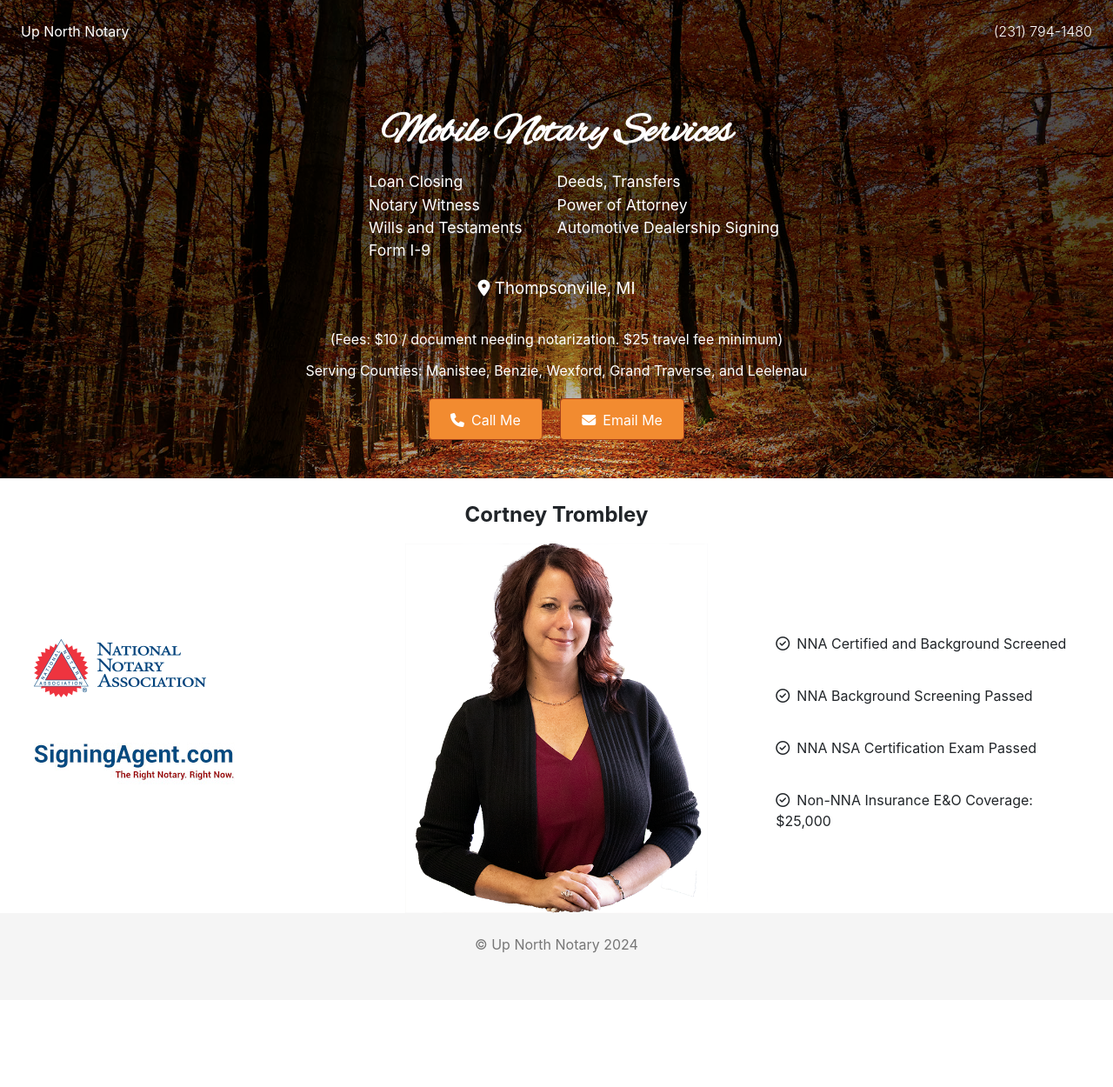
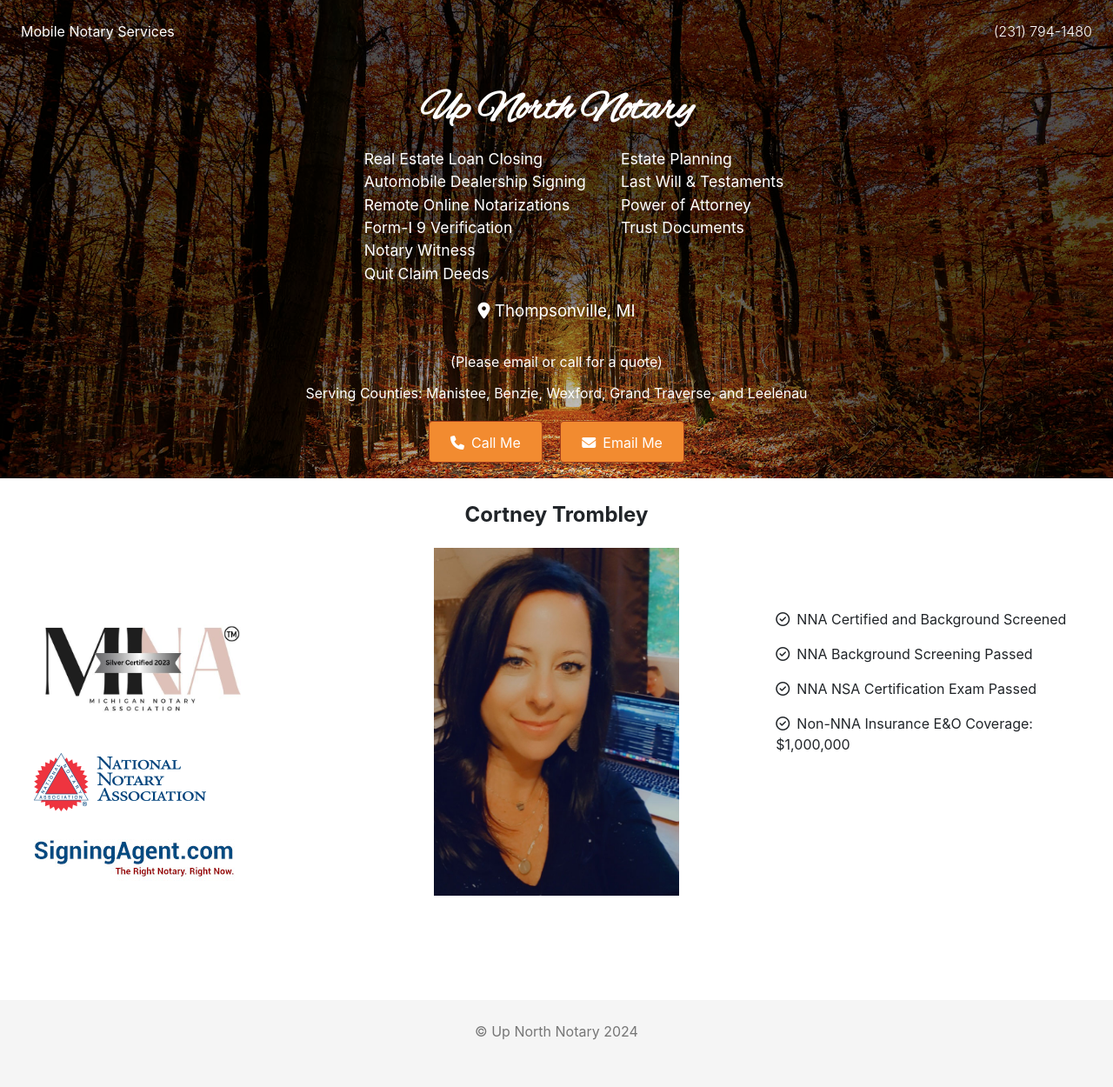
Before and after one commit to upnorthnotary/web, a Jekyll site: the page built from index.html, in a window 1280 px wide. Shown: the whole page at 87% size. Built offline with Jekyll 4.4.1, drawn with Linux system fonts in a browser that asks for light colours; nearby versions of some CDN libraries; before the commit the page ends 1150 px from its top, so only the background shows below that.

Commit message:
Updated site with changes for Feb 2024

```diff
--- a/Gemfile
+++ b/Gemfile
@@ -7,7 +7,7 @@ source "https://rubygems.org"
 #
 # This will help ensure the proper Jekyll version is running.
 # Happy Jekylling!
-gem "jekyll", "~> 4.1.1"
+gem "jekyll", "~> 4.3.2"
 # This is the default theme for new Jekyll sites. You may change this to anything you like.
 gem "minima", "~> 2.5"
 # If you want to use GitHub Pages, remove the "gem "jekyll"" above and
--- a/_sass/_layout.scss
+++ b/_sass/_layout.scss
@@ -92,21 +92,21 @@ html {
     }
 
     .info-wrapper {
-        height: 500px;
-        background-image: url(/assets/imgs/cortney.png?v=1);
-        background-size: 348px 425px;
+        height: 600px;
+        background-image: url(/assets/imgs/cortney.jpg?v=1);
+        background-size: 282px 400px;
         background-repeat: no-repeat;
-        background-position: bottom center;
+        background-position: center 40%;
 
         .certs {
             display: flex;
             flex-flow: column nowrap;
             box-sizing: border-box;
-            padding: 68px 24px;
+            padding: 50px 24px;
             height: 100%;
 
             .cert {
-                padding: 18px 0;
+                padding: 8px 0;
 
                 i {
                     width: 24px;
--- a/index.html
+++ b/index.html
@@ -8,35 +8,38 @@ layout: home
 <div class="hero-wrapper">
     <header class="p-4">
         <div>
-            <div>Up North Notary</div>
+            <div>Mobile Notary Services</div>
         </div>
         <nav>
             <a href="tel:+12317941480">(231) 794-1480</a>
         </nav>
     </header>
     <div class="hero">
-        <h1>Mobile Notary Services</h1>
+        <h1>Up North Notary</h1>
 
         <div style="border: none; display: flex; font-size: 1.1em;">
             <div>
                 <ul style="list-style: none">
-                    <li>Loan Closing</li>
+                    <li>Real Estate Loan Closing</li>
+                    <li>Automobile Dealership Signing</li>
+                    <li>Remote Online Notarizations</li>
+                    <li>Form-I 9 Verification</li>
                     <li>Notary Witness</li>
-                    <li>Wills and Testaments</li>
-                    <li>Form I-9</li>
+                    <li>Quit Claim Deeds</li>
                 </ul>
             </div>
             <div>
                 <ul style="list-style: none">
-                    <li>Deeds, Transfers</li>
+                    <li>Estate Planning</li>
+                    <li>Last Will &amp; Testaments</li>
                     <li>Power of Attorney</li>
-                    <li>Automotive Dealership Signing</li>
+                    <li>Trust Documents</li>
                 </ul>
             </div>
         </div>
         <h3><i class="fas fa-map-marker-alt"></i> Thompsonville, MI</h3>
         <div style="padding: 12px 0;">
-            <div>(Fees: $10 / document needing notarization. $25 travel fee minimum)</div>
+            <div>(Please email or call for a quote)</div>
         </div>
         <h4>Serving Counties: Manistee, Benzie, Wexford, Grand Traverse, and Leelenau</h4>
         <div class="buttons">
@@ -60,6 +63,9 @@ layout: home
         <div class="col">
             <div class="certs">
                 <div class="cert">
+                    <img src="/assets/imgs/silver-certified-2023.jpg" width="250" alt="Michigan Notary Association - Silver Certified" />
+                </div>
+                <div class="cert">
                     <img src="/assets/imgs/nna_logo.png" alt="NNA" />
                 </div>
                 <div class="cert">
@@ -73,7 +79,7 @@ layout: home
                 <div class="cert"><i class="far fa-check-circle"></i><span>NNA Certified and Background Screened</span></div>
                 <div class="cert"><i class="far fa-check-circle"></i><span>NNA Background Screening Passed</span></div>
                 <div class="cert"><i class="far fa-check-circle"></i><span>NNA NSA Certification Exam Passed</span></div>
-                <div class="cert"><i class="far fa-check-circle"></i><span>Non-NNA Insurance E&amp;O Coverage: $25,000</span></div>
+                <div class="cert"><i class="far fa-check-circle"></i><span>Non-NNA Insurance E&amp;O Coverage: $1,000,000</span></div>
             </div>
         </div>
     </div>
```
Also changed, not shown: Gemfile.lock, assets/imgs/cortney.jpg (added), assets/imgs/silver-certified-2023.jpg (added).
